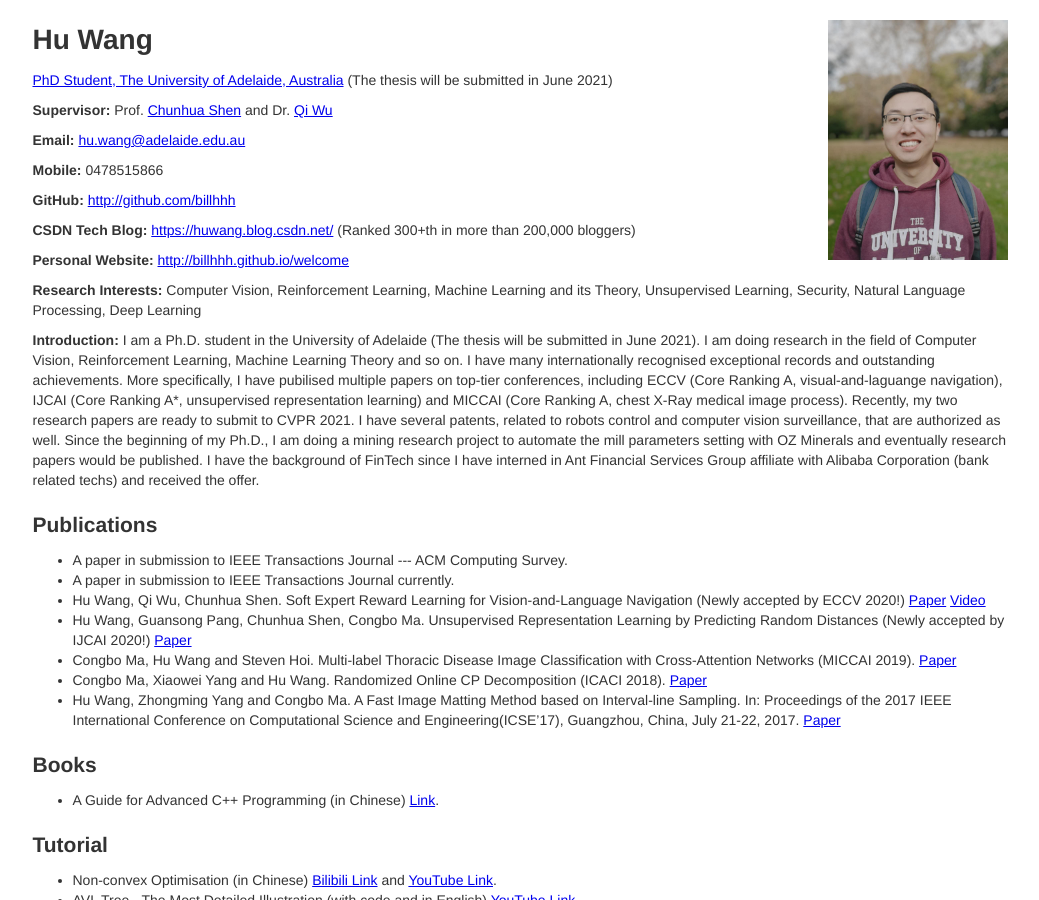
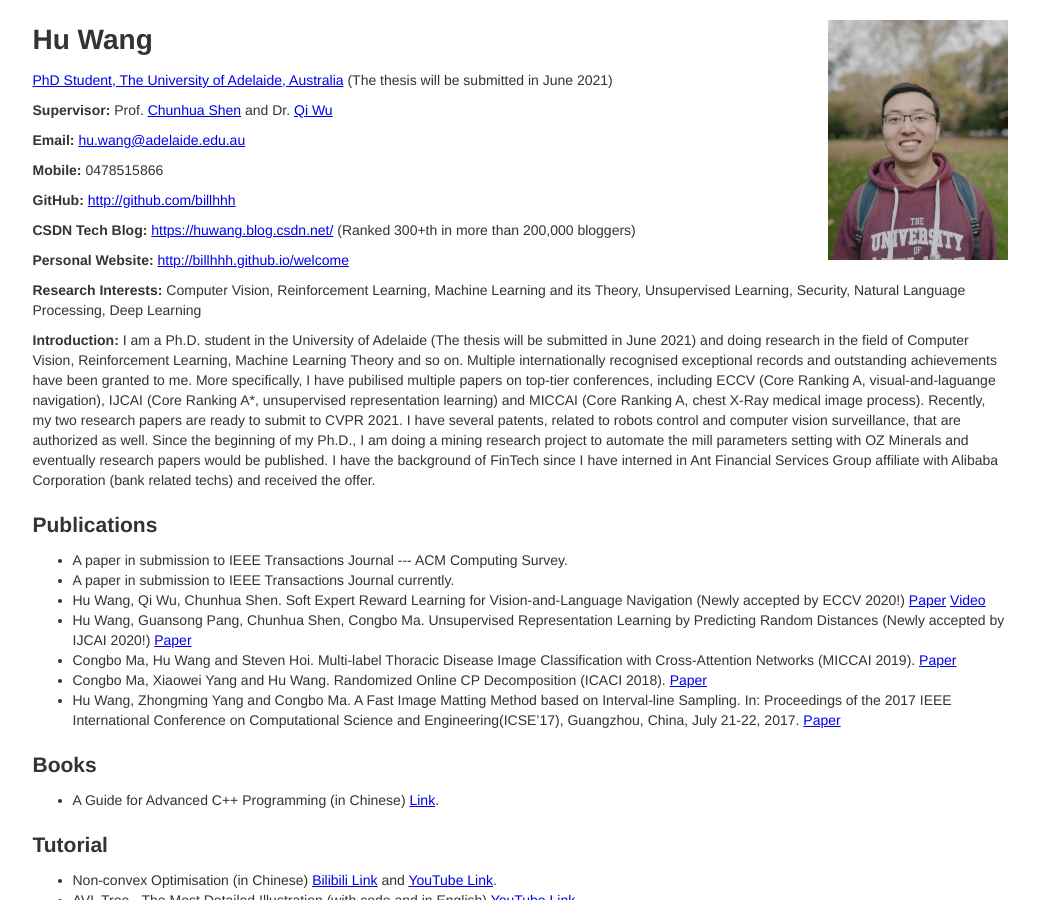
Before and after one commit to billhhh/whblog-omega, a Jekyll site: the page res/index.html, which Jekyll copies as it is, in a window 1280 px wide and 900 px high. Shown: the whole window, without its empty margins (120-1159 px from the left). Built offline with Jekyll 4.4.1, drawn with Linux system fonts in a browser that asks for light colours.

Commit message:
Update index.html

```diff
--- a/res/index.html
+++ b/res/index.html
@@ -43,9 +43,8 @@
       </p>
       <p>
         <strong>Introduction:</strong>
-        I am a Ph.D. student in the University of Adelaide (The thesis will be submitted in June 2021).
-	I am doing research in the field of Computer Vision, Reinforcement Learning, Machine Learning Theory and so on.
-	I have many internationally recognised exceptional records and outstanding achievements.
+        I am a Ph.D. student in the University of Adelaide (The thesis will be submitted in June 2021) and doing research in the field of Computer Vision, Reinforcement Learning, Machine Learning Theory and so on.
+	Multiple internationally recognised exceptional records and outstanding achievements have been granted to me.
 	More specifically, I have pubilised multiple papers on top-tier conferences, including ECCV (Core Ranking A, visual-and-laguange navigation), IJCAI (Core Ranking A*, unsupervised representation learning) and MICCAI (Core Ranking A, chest X-Ray medical image process).
 	Recently, my two research papers are ready to submit to CVPR 2021.
 	I have several patents, related to robots control and computer vision surveillance, that are authorized as well.
```
